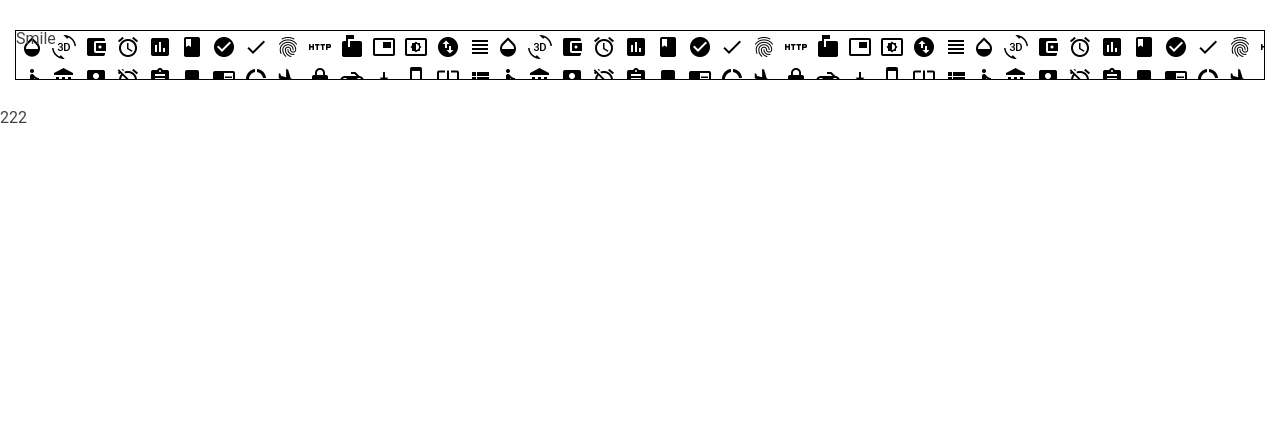
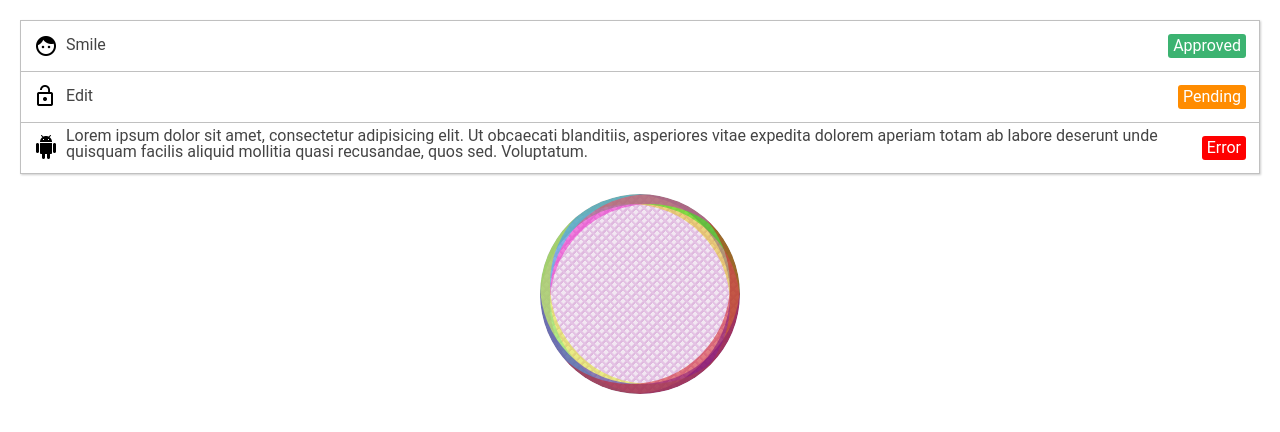
Before and after one commit to SerjDn/level-up-homeworks, a website: page public/views/css/homework-6/index.html in a window 1280 px wide. Drawn offline with Linux system fonts and the light colour scheme.

Commit message:
CSS HW 6

```diff
--- a/public/views/css/homework-6/css/style.css
+++ b/public/views/css/homework-6/css/style.css
@@ -12,27 +12,93 @@ body {
   font-family: Roboto, Arial, sans-serif;
 }
 
-.container {
-  padding: 0 15px;
+a {
+  text-decoration: none;
+  color: inherit;
+}
+
+.list {
+  margin: 20px;
+  box-shadow: 1px 1px 2px rgba(0,0,0,0.2);
+}
+.line {
+  border: 1px solid silver;
+  padding: 5px;
+}
+.line:not(:first-child) {
+  border-top: none;
+}
+.line:after {
+  content: "";
+  display: block;
+  clear: both;
+}
+.first-descr:before {
+  content: "";
+  display: inline-block;
+  background-image: url("../images/sprite.png");
+  height: 40px;
+  width: 40px;
+  background-position: -60px -220px;
+  background-repeat: no-repeat;
+  vertical-align: middle;
+}
+.second-descr:before {
+  content: "";
+  display: inline-block;
+  background-image: url("../images/sprite.png");
+  height: 40px;
+  width: 40px;
+  background-position: -221px -285px;
+  background-repeat: no-repeat;
+  vertical-align: middle;
+}
+.third-descr:before {
+  content: "";
+  display: inline-block;
+  background-image: url("../images/sprite.png");
+  height: 40px;
+  width: 40px;
+  background-position: -28px -93px;
+  background-repeat: no-repeat;
+  vertical-align: middle;
+  float: left;
+}
+.descr {
+  display: inline-block;
+}
+.third-descr {
+  display: inline;
+}
+.status {
+  display: inline-block;
+  height: 24px;
+  line-height: 24px;
+  text-align: center;
+  background-color: red;
+  padding: 0 5px;
+  border-radius: 3px;
+  color: white;
+  float: right;
+  margin-top: 8px;
+  margin-right: 8px;
+}
+.approved-status {
+  background-color: mediumseagreen;
+
+}
+.pending-status {
+  background-color: darkorange;
+}
+.error-status {
+  margin: 8px;
+}
+
+.circle {
+  border-radius: 120px;
+  height: 200px;
+  width: 200px;
   margin: 0 auto;
+  background-image: repeating-linear-gradient(45deg, #e4c2e4, #e4c2e4, rgba(120,10,120,0.05)3px, rgba(120,10,120,0.05)6px), repeating-linear-gradient(-45deg, #e4c2e4, #e4c2e4, rgba(120,10,120,0.05)3px, rgba(120,10,120,0.05)6px);
+  box-shadow: inset -10px -10px 0px 0px rgba(210, 18, 18, 0.5), inset 0 -10px 0px 0px rgba(42, 18, 228, 0.5), inset 10px -10px 0px 0px rgba(224, 239, 22, 0.5), inset 10px 0px 0px 0px rgba(22, 232, 239, 0.5), inset 10px 10px 0px 0px rgba(239, 22, 199, 0.5), inset 0px 10px 0px 0px rgba(27, 230, 11, 0.5), inset -10px 10px 0px 0px rgba(230, 192, 11, 0.5), inset -10px 0px 0px 0px rgba(18, 11, 230, 0.5);
 }
-.row {
-  margin: 0 -15px;
-}
-.column {
-  padding: 0 15px;
-  float: left;
-  width: 100%;
-}
-.card {
-  width: 100%;
-  height: 50px;
-  margin: 30px 0;
-  border: 1px solid black;
-}
-.card {
-  background-image: url("../images/sprite.png");
-/*.card-icon:before {
-  background-image: url("../images/sprite.png");
-  background-position: -1 -1;
-}*/
--- a/public/views/css/homework-6/index.html
+++ b/public/views/css/homework-6/index.html
@@ -2,6 +2,7 @@
 <html lang="en">
   <head>
     <meta charset="UTF-8" />
+    <meta name="viewport" content="width=device-width, initial-scale=1.0" />
     <title>CSS HW 6</title>
     <style>a,abbr,acronym,address,applet,article,aside,audio,b,big,blockquote,body,canvas,caption,center,cite,code,dd,del,details,dfn,div,dl,dt,em,embed,fieldset,figcaption,figure,footer,form,h1,h2,h3,h4,h5,h6,header,hgroup,html,i,iframe,img,ins,kbd,label,legend,li,mark,menu,nav,object,ol,output,p,pre,q,ruby,s,samp,section,small,span,strike,strong,sub,summary,sup,table,tbody,td,tfoot,th,thead,time,tr,tt,u,ul,var,video{margin:0;padding:0;border:0;font:inherit;font-size:100%;vertical-align:baseline}html{line-height:1}ol,ul{list-style:none}table{border-collapse:collapse;border-spacing:0}caption,td,th{text-align:left;font-weight:400;vertical-align:middle}blockquote,q{quotes:none}blockquote:after,blockquote:before,q:after,q:before{content:"";content:none}a img{border:none}article,aside,details,figcaption,figure,footer,header,hgroup,main,menu,nav,section,summary{display:block}button,input,optgroup,select,textarea{background:0 0;border:0;padding:0;margin:0;font:inherit;color:inherit;box-shadow:none}button{height:auto;cursor:pointer}button:focus{outline:0}button::-moz-focus-inner{outline:0;border:0;padding:0}
     </style>
@@ -10,18 +11,21 @@
   <body>
     <div class="wrapper">
       <div class="content">
-        <div class="container">
-          <div class="row">
-            <div class="column">
-              <div class="card">
-                <div class="card-icon"></div>
-                <div class="card-text">Smile</div>
-                <div class="card-button"></div>
-              </div>
-            </div>
-          </div>
-        </div>
-        <div class="circle">222</div>
+        <ul class="list">
+          <li class="line first-line">
+            <p class="descr first-descr">Smile</p>
+            <span class="status approved-status">Approved</span>
+          </li>
+          <li class="line second-line">
+            <p class="descr second-descr">Edit</p>
+            <span class="status pending-status">Pending</span>
+          </li>
+          <li class="line third-line">
+            <span class="status error-status">Error</span>
+            <p class="descr third-descr">Lorem ipsum dolor sit amet, consectetur adipisicing elit. Ut obcaecati blanditiis, asperiores vitae expedita dolorem aperiam totam ab labore deserunt unde quisquam facilis aliquid mollitia quasi recusandae, quos sed. Voluptatum.</p>
+          </li>
+        </ul>
+        <div class="circle"></div>
       </div>
     </div>
   </body>
```
Also changed, not shown: public/views/css/homework-6/images/everest.jpg (deleted).
